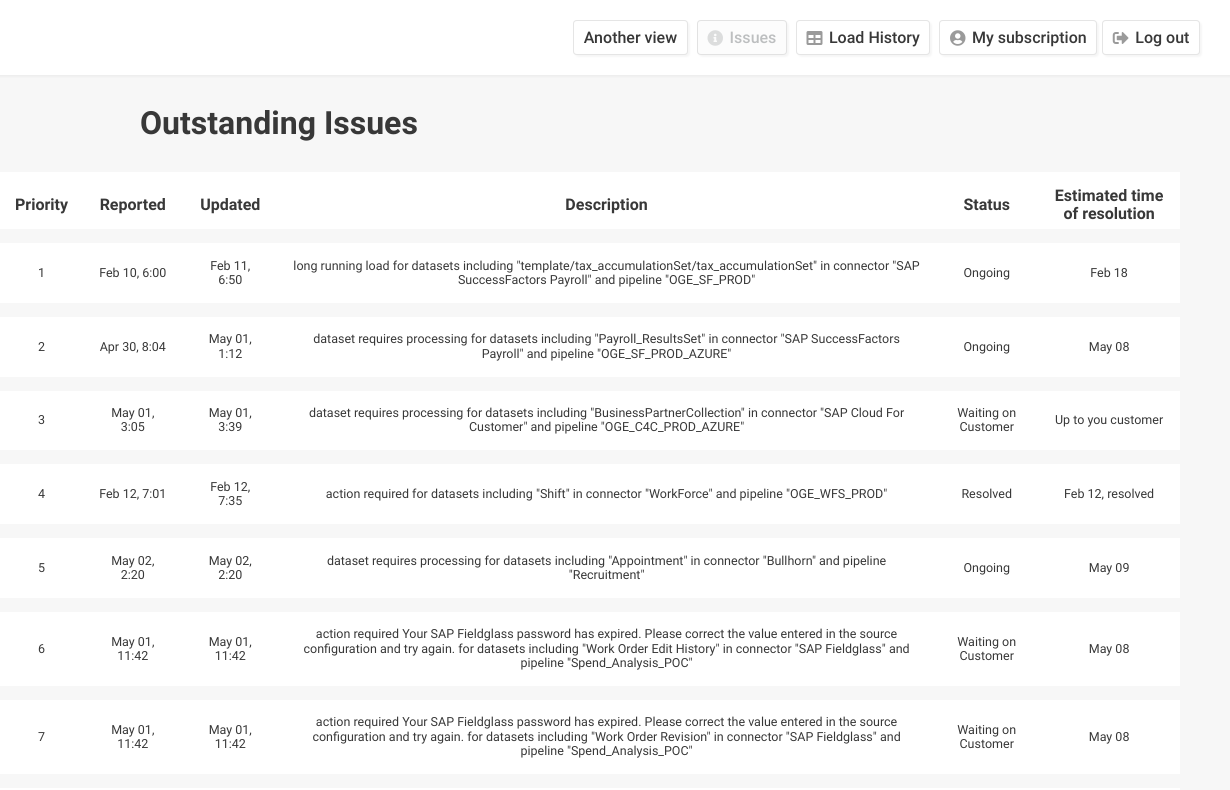
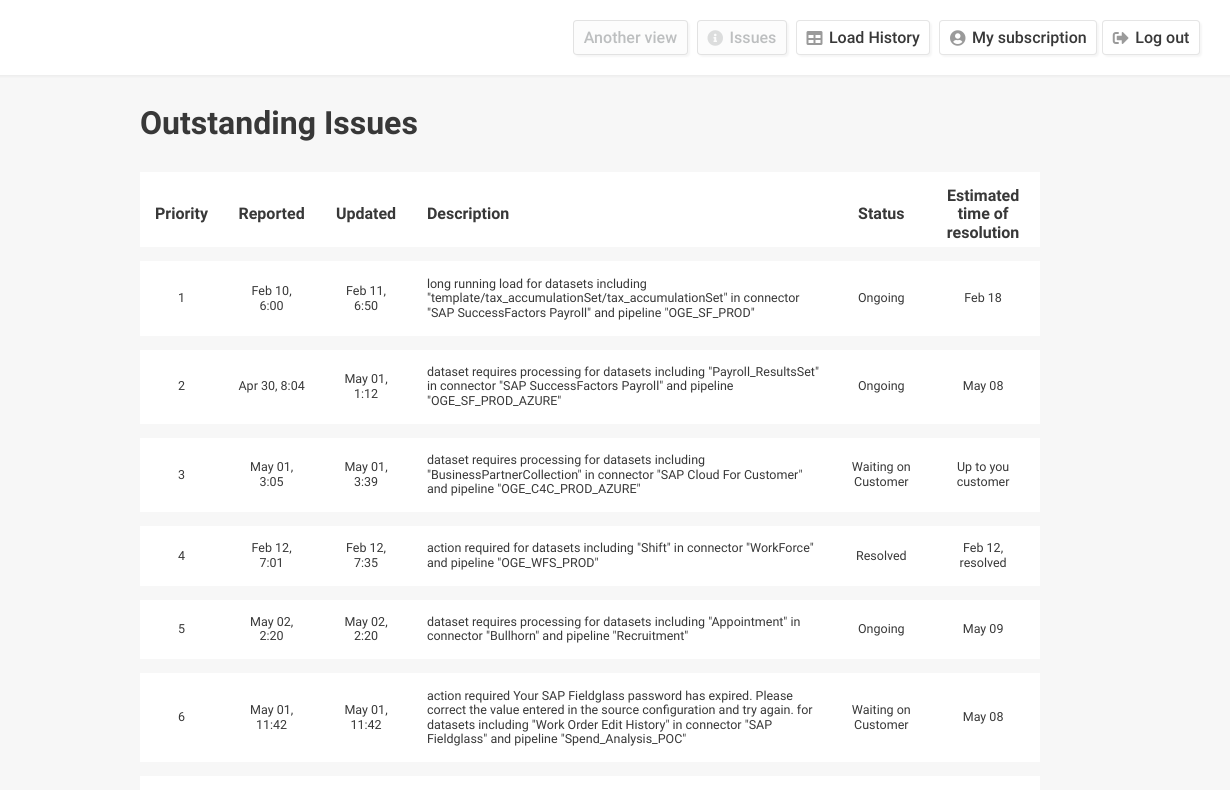
Before and after one commit to amyspencerproject/precog-outstanding-issues, a plain HTML site: page information.html in a window 1280 px wide. Shown: the top 790 px of the page, 50-1280 px from the left. Drawn offline with nearby package versions, Linux system fonts and the light colour scheme; files that its build step writes are made by us from their sources; a web font is replaced by a local one.

Commit message:
Reformat the table a bit, disable other table views

```diff
--- a/information.html
+++ b/information.html
@@ -38,7 +38,16 @@
         </a>
       </div>
       <div class="ButtonGroup">
-        <a class="Button button" href="information_2.html">Another view</a>
+        <a
+          class="Button button"
+          style="
+            background: rgba(250, 250, 250, 0.5);
+            color: #bdbfc0;
+            cursor: default;
+          "
+          href="#"
+          >Another view</a
+        >
         <a
           class="Button button"
           href="#"
@@ -62,22 +71,22 @@
     <div class="Page">
       <div class="Container">
         <h1 class="header-search">Outstanding Issues</h1>
-      </div>
+        <!-- </div> -->
 
         <table class="">
-        <!-- <colgroup style="width: 100%" class="">
+          <colgroup style="width: 100%" class="">
             <col class="" />
             <col class="" />
             <col class="" />
             <col class="" />
             <col class="" />
             <col class="" />
-        </colgroup> -->
+          </colgroup>
           <tr class="">
             <th class="">Priority</th>
             <th class="">Reported</th>
             <th class="">Updated</th>
-          <th class="">Description</th>
+            <th class="td-align-left">Description</th>
             <th class="">Status</th>
             <th class="">Estimated time of resolution</th>
           </tr>
@@ -90,10 +99,10 @@
             <td class="">1</td>
             <td class="">Feb 10, 6:00</td>
             <td class="">Feb 11, 6:50</td>
-          <td class="">
+            <td class="td-align-left">
               long running load for datasets including
-            "template/tax_accumulationSet/tax_accumulationSet" in connector "SAP
-            SuccessFactors Payroll" and pipeline "OGE_SF_PROD"
+              "template/tax_accumulationSet/tax_accumulationSet" in connector
+              "SAP SuccessFactors Payroll" and pipeline "OGE_SF_PROD"
             </td>
             <td class="">Ongoing</td>
             <td class="">Feb 18</td>
@@ -107,7 +116,7 @@
             <td class="">2</td>
             <td class="">Apr 30, 8:04</td>
             <td class="">May 01, 1:12</td>
-          <td class="">
+            <td class="td-align-left">
               dataset requires processing for datasets including
               "Payroll_ResultsSet" in connector "SAP SuccessFactors Payroll" and
               pipeline "OGE_SF_PROD_AZURE"
@@ -124,7 +133,7 @@
             <td class="">3</td>
             <td class="">May 01, 3:05</td>
             <td class="">May 01, 3:39</td>
-          <td class="">
+            <td class="td-align-left">
               dataset requires processing for datasets including
               "BusinessPartnerCollection" in connector "SAP Cloud For Customer"
               and pipeline "OGE_C4C_PROD_AZURE"
@@ -141,7 +150,7 @@
             <td class="">4</td>
             <td class="">Feb 12, 7:01</td>
             <td class="">Feb 12, 7:35</td>
-          <td class="">
+            <td class="td-align-left">
               action required for datasets including "Shift" in connector
               "WorkForce" and pipeline "OGE_WFS_PROD"
             </td>
@@ -157,9 +166,9 @@
             <td class="">5</td>
             <td class="">May 02, 2:20</td>
             <td class="">May 02, 2:20</td>
-          <td class="">
-            dataset requires processing for datasets including "Appointment" in
-            connector "Bullhorn" and pipeline "Recruitment"
+            <td class="td-align-left">
+              dataset requires processing for datasets including "Appointment"
+              in connector "Bullhorn" and pipeline "Recruitment"
             </td>
             <td class="">Ongoing</td>
             <td class="">May 09</td>
@@ -173,11 +182,11 @@
             <td class="">6</td>
             <td class="">May 01, 11:42</td>
             <td class="">May 01, 11:42</td>
-          <td class="">
+            <td class="td-align-left">
               action required Your SAP Fieldglass password has expired. Please
-            correct the value entered in the source configuration and try again.
-            for datasets including "Work Order Edit History" in connector "SAP
-            Fieldglass" and pipeline "Spend_Analysis_POC"
+              correct the value entered in the source configuration and try
+              again. for datasets including "Work Order Edit History" in
+              connector "SAP Fieldglass" and pipeline "Spend_Analysis_POC"
             </td>
             <td class="">Waiting on Customer</td>
             <td class="">May 08</td>
@@ -191,11 +200,11 @@
             <td class="">7</td>
             <td class="">May 01, 11:42</td>
             <td class="">May 01, 11:42</td>
-          <td class="">
+            <td class="td-align-left">
               action required Your SAP Fieldglass password has expired. Please
-            correct the value entered in the source configuration and try again.
-            for datasets including "Work Order Revision" in connector "SAP
-            Fieldglass" and pipeline "Spend_Analysis_POC"
+              correct the value entered in the source configuration and try
+              again. for datasets including "Work Order Revision" in connector
+              "SAP Fieldglass" and pipeline "Spend_Analysis_POC"
             </td>
             <td class="">Waiting on Customer</td>
             <td class="">May 08</td>
@@ -209,11 +218,11 @@
             <td class="">8</td>
             <td class="">May 01, 11:42</td>
             <td class="">May 01, 11:42</td>
-          <td class="">
+            <td class="td-align-left">
               action required Your SAP Fieldglass password has expired. Please
-            correct the value entered in the source configuration and try again.
-            for datasets including "Work Schedule" in connector "SAP Fieldglass"
-            and pipeline "Spend_Analysis_POC"
+              correct the value entered in the source configuration and try
+              again. for datasets including "Work Schedule" in connector "SAP
+              Fieldglass" and pipeline "Spend_Analysis_POC"
             </td>
             <td class="">Waiting on Customer</td>
             <td class="">May 08</td>
@@ -227,16 +236,17 @@
             <td class="">9</td>
             <td class="">May 01, 11:42</td>
             <td class="">May 01, 11:42</td>
-          <td class="">
+            <td class="td-align-left">
               action required Your SAP Fieldglass password has expired. Please
-            correct the value entered in the source configuration and try again.
-            for datasets including "Work Cost Center Allocation" in connector
-            "SAP Fieldglass" and pipeline "Spend_Analysis_POC"
+              correct the value entered in the source configuration and try
+              again. for datasets including "Work Cost Center Allocation" in
+              connector "SAP Fieldglass" and pipeline "Spend_Analysis_POC"
             </td>
             <td class="">Waiting on Customer</td>
             <td class="">May 08</td>
           </tr>
         </table>
       </div>
+    </div>
   </body>
 </html>
```
Lines whose indentation alone changed are shown as unchanged.
